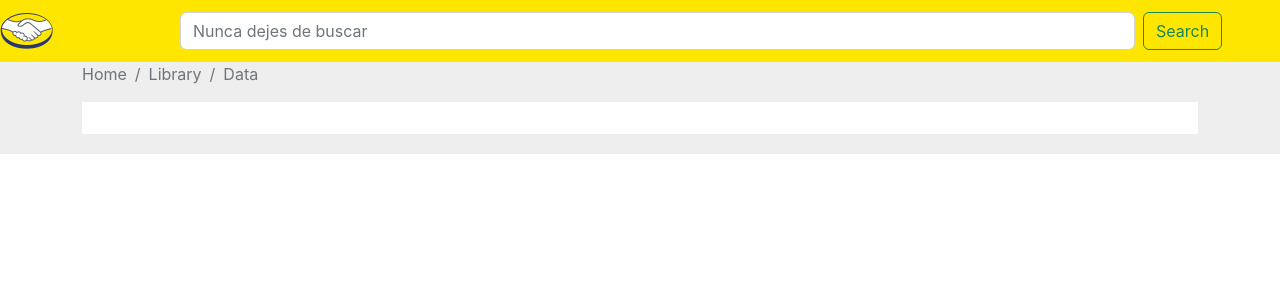
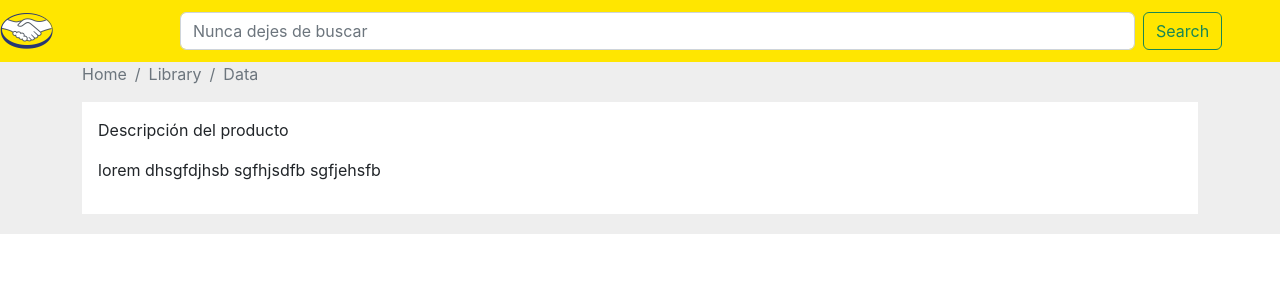
Before and after one commit to SilviaGuerra/reto-frontML, a React (Create React App) app: page /detalle in a window 1280 px wide. Shown: the top 300 px of the page. Built offline with nearby package versions, Linux system fonts and the light colour scheme; the HTML template or start-up script is replaced by a standard one.

Commit message:
Add information detail

```diff
--- a/src/Components/Detail/index.js
+++ b/src/Components/Detail/index.js
@@ -1,5 +1,5 @@
 import React from "react";
-import { Container, Breadcrumb, Row, Col } from "react-bootstrap";
+import { Container, Breadcrumb, Row, Col, Button } from "react-bootstrap";
 import { useSelector } from "react-redux";
 
 const Detail = () => {
@@ -41,7 +41,7 @@ const Detail = () => {
                 })
               : null}
           </Col>
-          <Col lg="4">
+          <Col lg="3">
             {results &&
             results.mercadoL &&
             results.mercadoL.results[0] &&
@@ -56,6 +56,9 @@ const Detail = () => {
                             {element.attributes[1].value_name} -{" "}
                             {element.available_quantity} vendidos
                           </span>
+                          <p>{element.title}</p>
+                          <p>$ {element.price}</p>
+                          <Button>Comprar</Button>
                         </section>
                       ) : null}
                       {/* <section>
@@ -68,6 +71,10 @@ const Detail = () => {
               : null}
           </Col>
         </Row>
+        <Row>
+          <p>Descripción del producto</p>
+          <p>lorem dhsgfdjhsb sgfhjsdfb sgfjehsfb </p>
+        </Row>
       </div>
     </Container>
   );
```
